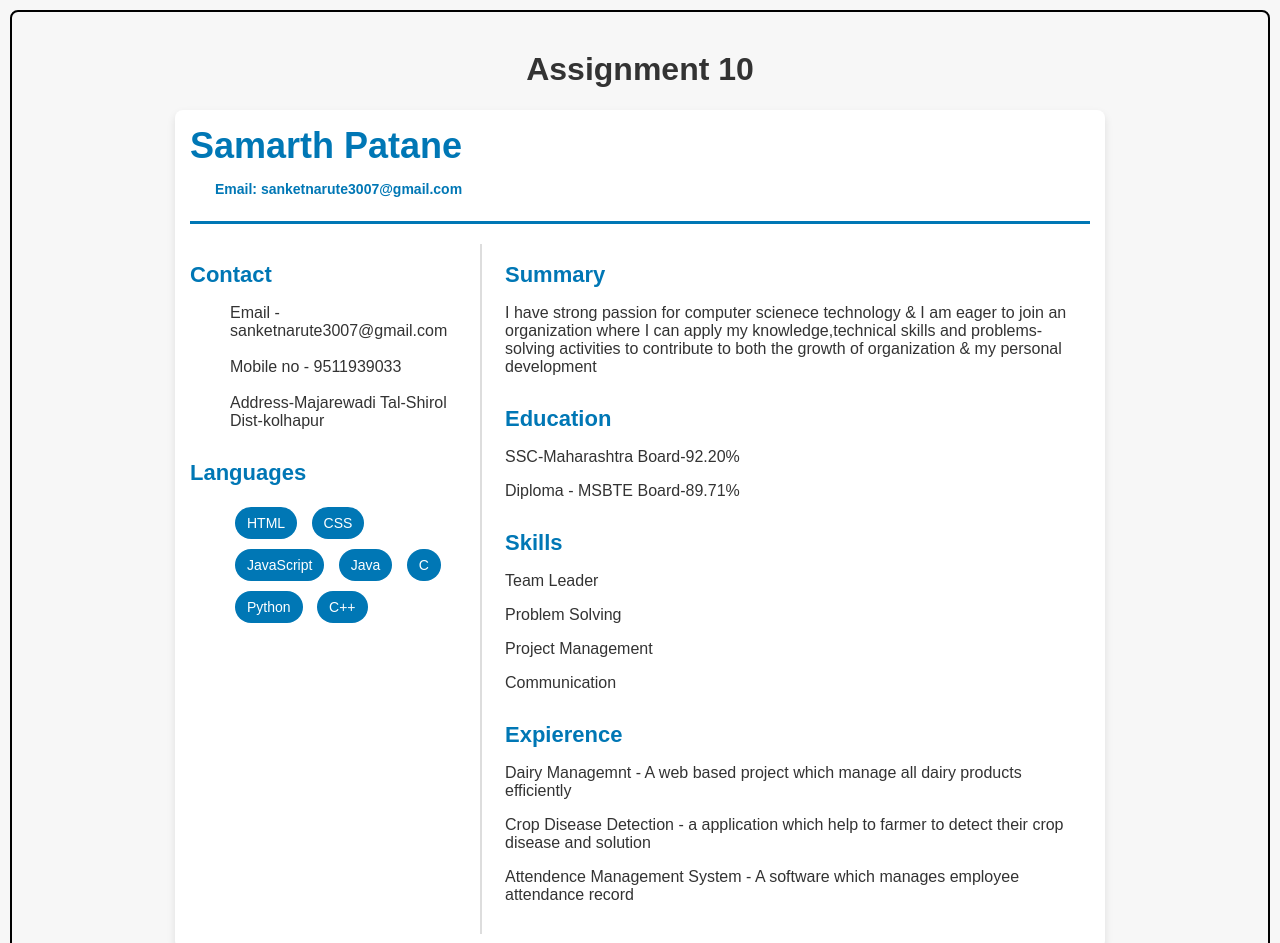
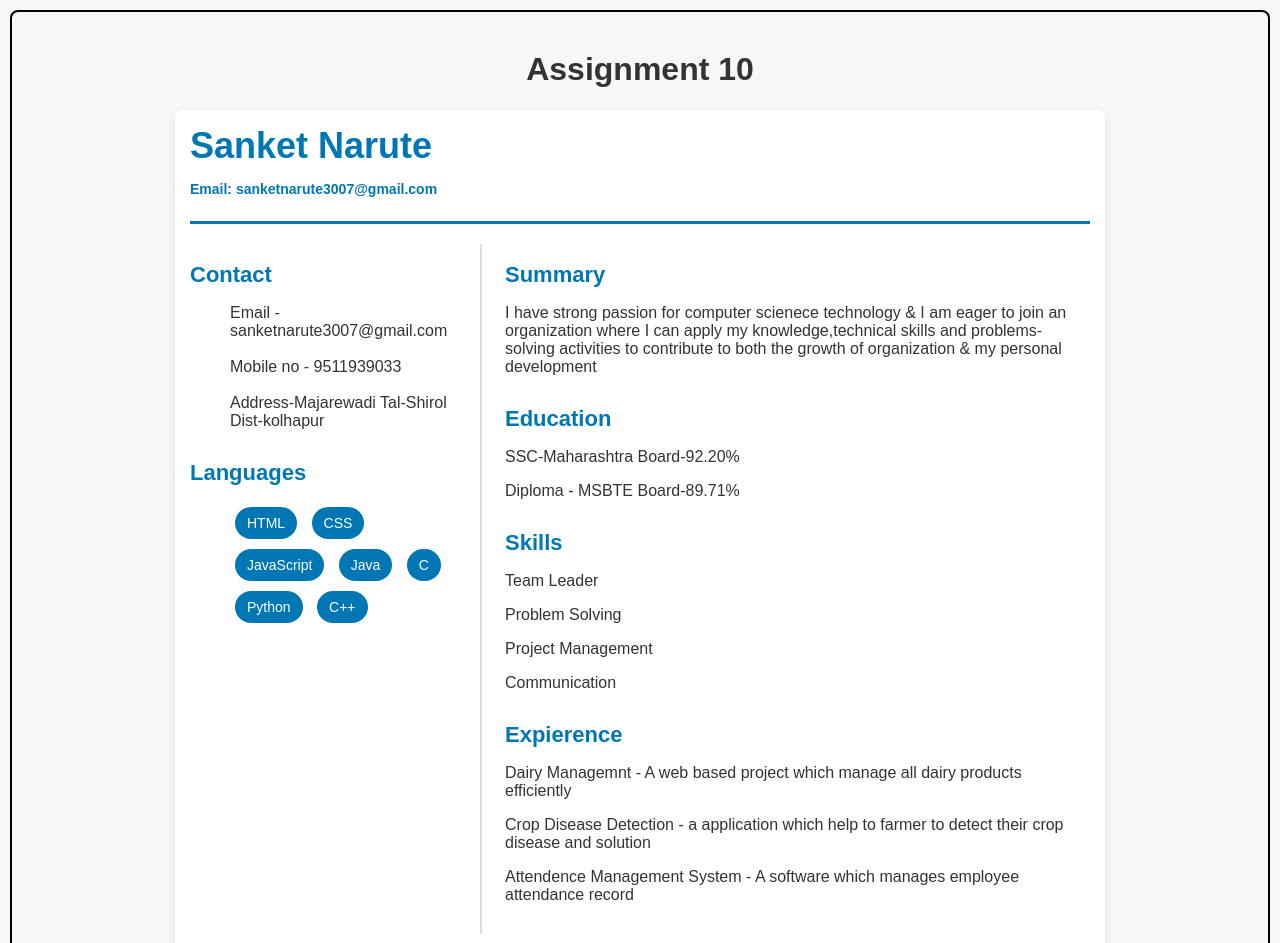
Before and after one commit to SANKET-NARUTE/WebDevelopment, a plain HTML site: page Assignment-10.html in a window 1280 px wide. Shown: the top 943 px of the page. Drawn offline with Linux system fonts and the light colour scheme.

Commit message:
Update Assignment-10.html

```diff
--- a/Assignment-10.html
+++ b/Assignment-10.html
@@ -116,7 +116,7 @@
     <br><h1><center>Assignment 10</center></h1>
     <div class="container">
         <div class="header">
-            <h1>Samarth Patane
+            <h1>Sanket Narute
             <div class="contact-info">
                 <p>Email: sanketnarute3007@gmail.com</p>
             </div>
```
